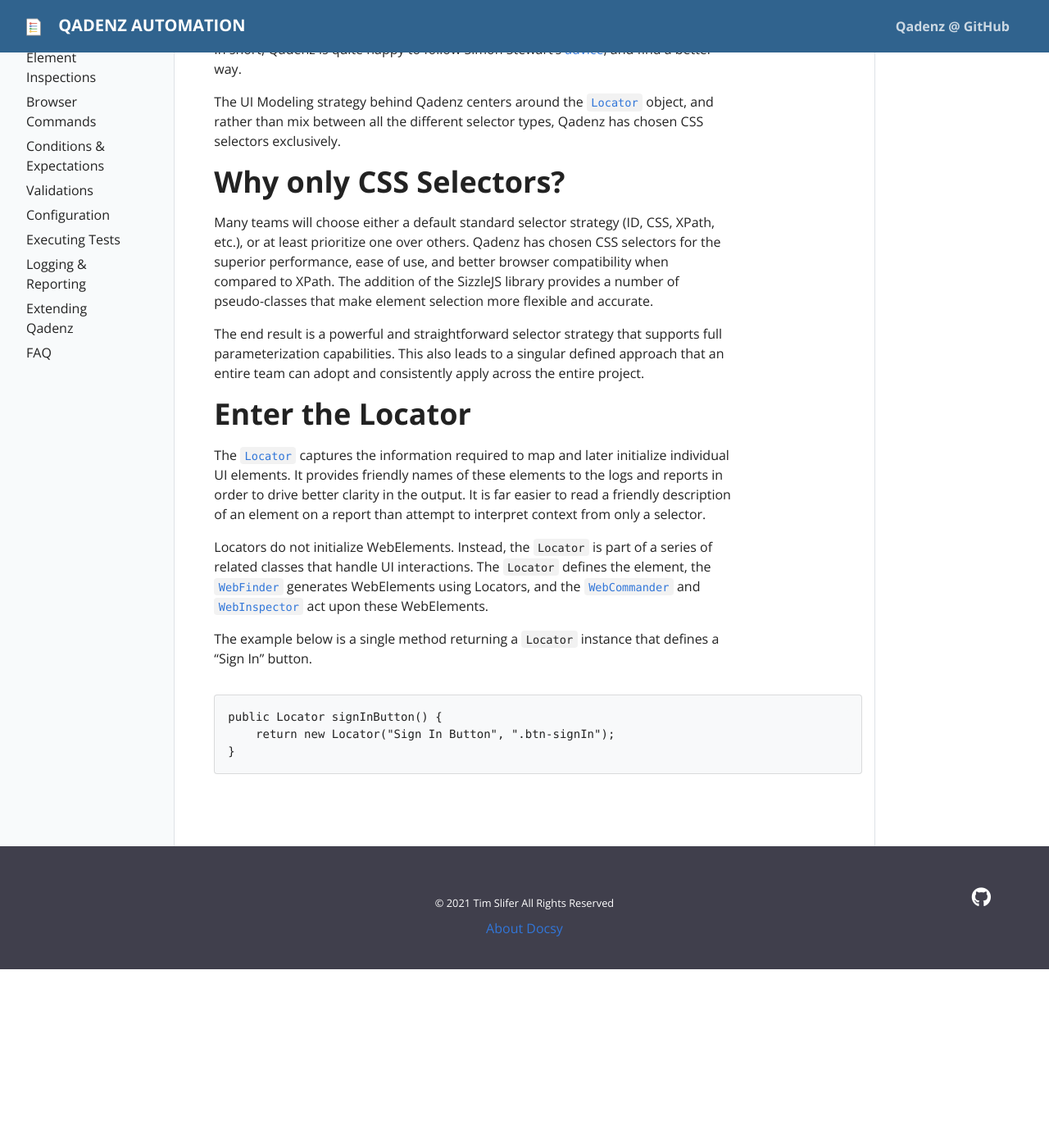
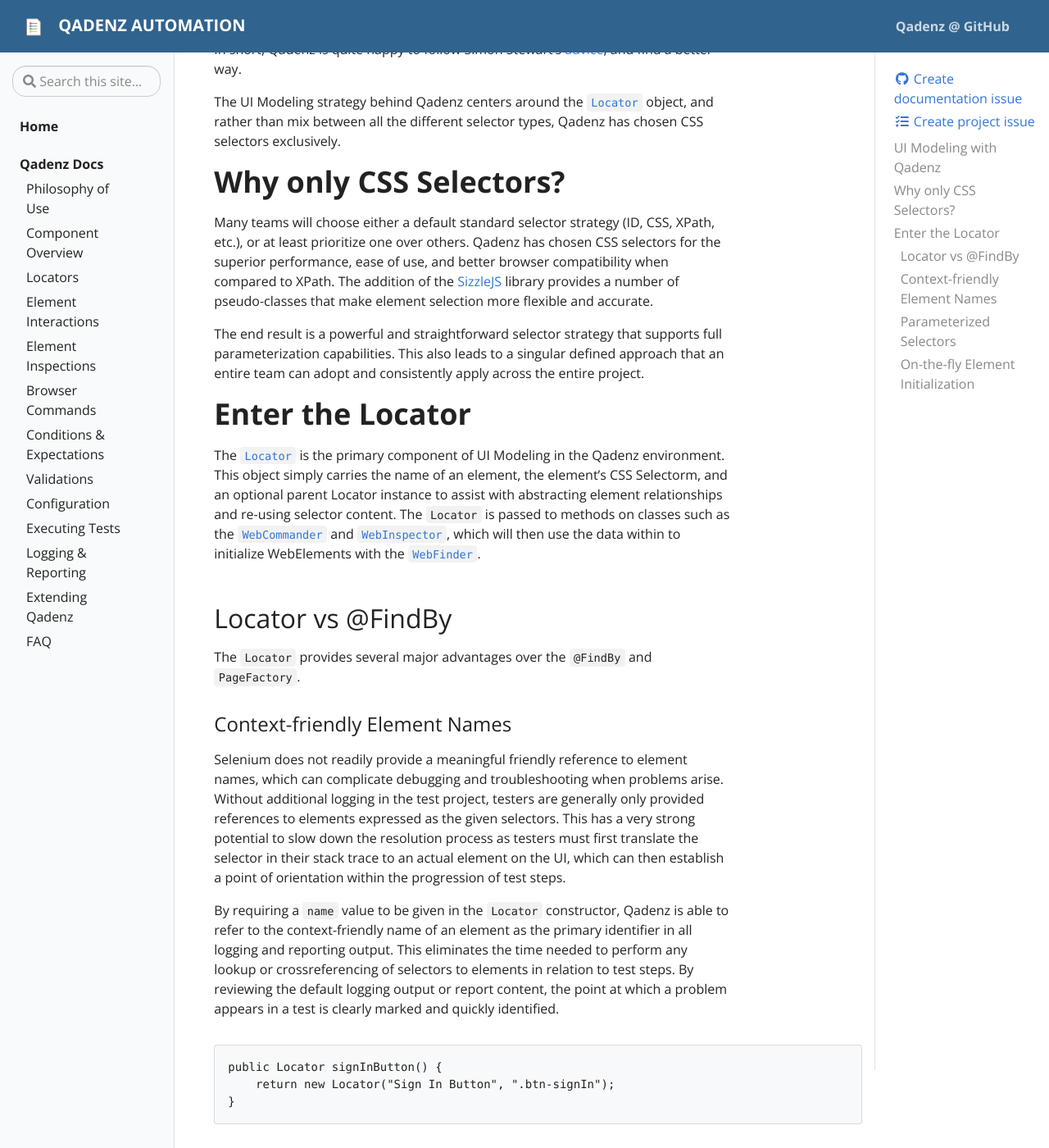
Before and after one commit to qadenz/qadenz.github.io, a Jekyll site: the page built from _docs/locators.md, in a window 1280 px wide and 1400 px high, scrolled down 359 px. Shown: the whole window at 82% size. Built offline with Jekyll 4.4.1, drawn with Linux system fonts in a browser that asks for light colours; before the commit the page ends 1541 px from its top, so only the background shows below that; some of the changed text lies outside the part shown.

Commit message:
Updates to locators doc

````diff
--- a/_docs/locators.md
+++ b/_docs/locators.md
@@ -14,20 +14,40 @@ The UI Modeling strategy behind Qadenz centers around the [`Locator`](https://gi
 
 # Why only CSS Selectors?
 
-Many teams will choose either a default standard selector strategy (ID, CSS, XPath, etc.), or at least prioritize one over others. Qadenz has chosen CSS selectors for the superior performance, ease of use, and better browser compatibility when compared to XPath. The addition of the SizzleJS library provides a number of pseudo-classes that make element selection more flexible and accurate.
+Many teams will choose either a default standard selector strategy (ID, CSS, XPath, etc.), or at least prioritize one over others. Qadenz has chosen CSS selectors for the superior performance, ease of use, and better browser compatibility when compared to XPath. The addition of the [SizzleJS](https://github.com/jquery/sizzle) library provides a number of pseudo-classes that make element selection more flexible and accurate.
 
 The end result is a powerful and straightforward selector strategy that supports full parameterization capabilities. This also leads to a singular defined approach that an entire team can adopt and consistently apply across the entire project.
 
 # Enter the Locator
 
-The [`Locator`](https://github.com/qadenz/qadenz/blob/master/src/main/java/io/qadenz/automation/ui/Locator.java) captures the information required to map and later initialize individual UI elements. It provides friendly names of these elements to the logs and reports in order to drive better clarity in the output. It is far easier to read a friendly description of an element on a report than attempt to interpret context from only a selector.
+The [`Locator`](https://github.com/qadenz/qadenz/blob/master/src/main/java/io/qadenz/automation/ui/Locator.java) is the primary component of UI Modeling in the Qadenz environment. This object simply carries the name of an element, the element's CSS Selectorm, and an optional parent Locator instance to assist with abstracting element relationships and re-using selector content. The `Locator` is passed to methods on classes such as the [`WebCommander`](https://github.com/qadenz/qadenz/blob/master/src/main/java/io/qadenz/automation/commands/WebCommander.java) and [`WebInspector`](https://github.com/qadenz/qadenz/blob/master/src/main/java/io/qadenz/automation/commands/WebInspector.java), which will then use the data within to initialize WebElements with the [`WebFinder`](https://github.com/qadenz/qadenz/blob/master/src/main/java/io/qadenz/automation/ui/WebFinder.java).
 
-Locators do not initialize WebElements. Instead, the `Locator` is part of a series of related classes that handle UI interactions. The `Locator` defines the element, the [`WebFinder`](https://github.com/qadenz/qadenz/blob/master/src/main/java/io/qadenz/automation/ui/WebFinder.java) generates WebElements using Locators, and the [`WebCommander`](https://github.com/qadenz/qadenz/blob/master/src/main/java/io/qadenz/automation/commands/WebCommander.java) and [`WebInspector`](https://github.com/qadenz/qadenz/blob/master/src/main/java/io/qadenz/automation/commands/WebInspector.java) act upon these WebElements.
+## Locator vs @FindBy
 
-The example below is a single method returning a `Locator` instance that defines a "Sign In" button.
+The `Locator` provides several major advantages over the `@FindBy` and `PageFactory`.
+
+### Context-friendly Element Names
+
+Selenium does not readily provide a meaningful friendly reference to element names, which can complicate debugging and troubleshooting when problems arise. Without additional logging in the test project, testers are generally only provided references to elements expressed as the given selectors. This has a very strong potential to slow down the resolution process as testers must first translate the selector in their stack trace to an actual element on the UI, which can then establish a point of orientation within the progression of test steps.
+
+By requiring a `name` value to be given in the `Locator` constructor, Qadenz is able to refer to the context-friendly name of an element as the primary identifier in all logging and reporting output. This eliminates the time needed to perform any lookup or crossreferencing of selectors to elements in relation to test steps. By reviewing the default logging output or report content, the point at which a problem appears in a test is clearly marked and quickly identified.
 
 ```
 public Locator signInButton() {
     return new Locator("Sign In Button", ".btn-signIn");
 }
 ```
+
+### Parameterized Selectors
+
+Using list of search results as an example, testers would be forced to create a seperate `@FindBy` annotated `WebElement` instance for each result element needed for a test. Alternately, a `@FindBy` could be used to initialize a single `List<WebElement>`, but additional logic would be necessary to identify a specific result element needed for a test step. In either case, the result is many extra lines of code.
+
+Using a parameterized Locator (coupled with the benefits of Sizzle CSS Selectors), testers will be able to define a single `Locator` instance for a generic search result, and rely upon the parameterization to direct the test to choose the appropriate element instance.
+
+```
+public Locator searchResultLink(String name) {
+    return new Locator(name + " Search Result Link", ".search-result:contains(" + name + ")");
+}
+```
+
+### On-the-fly Element Initialization
````
